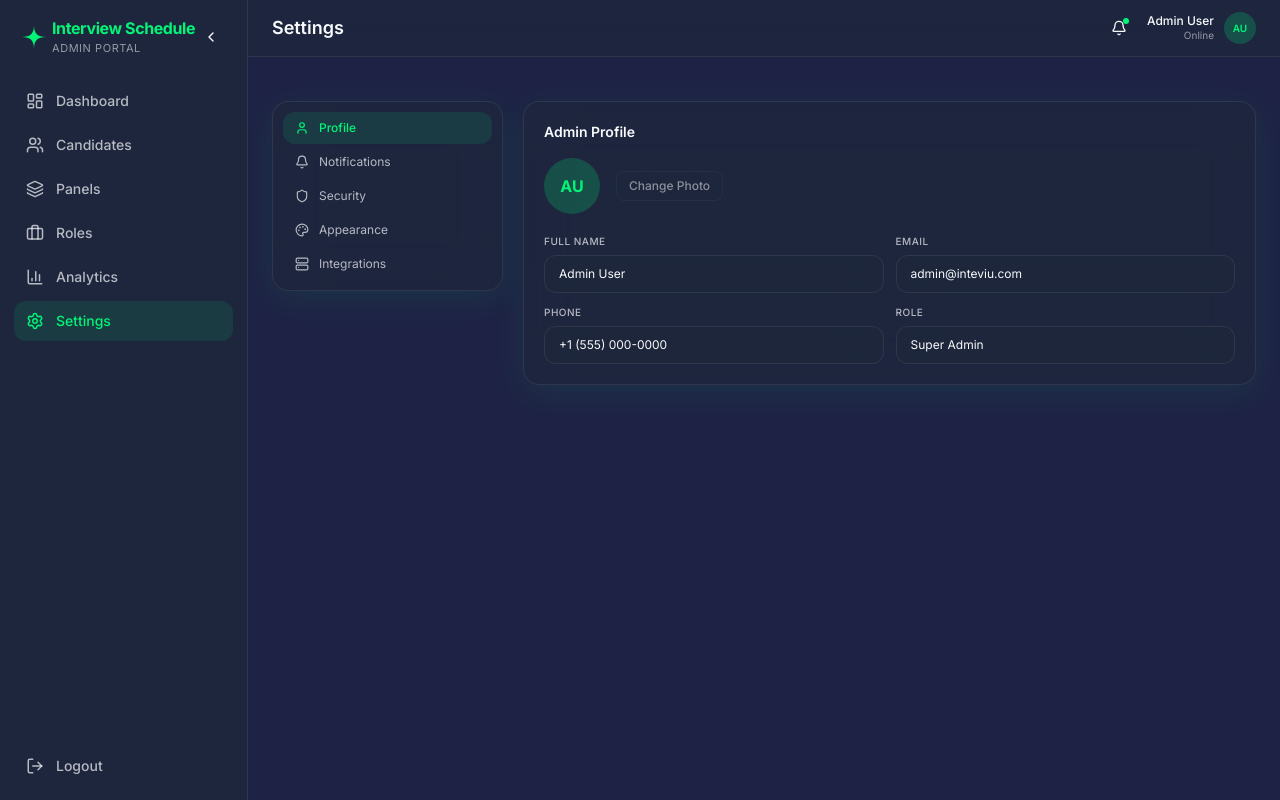
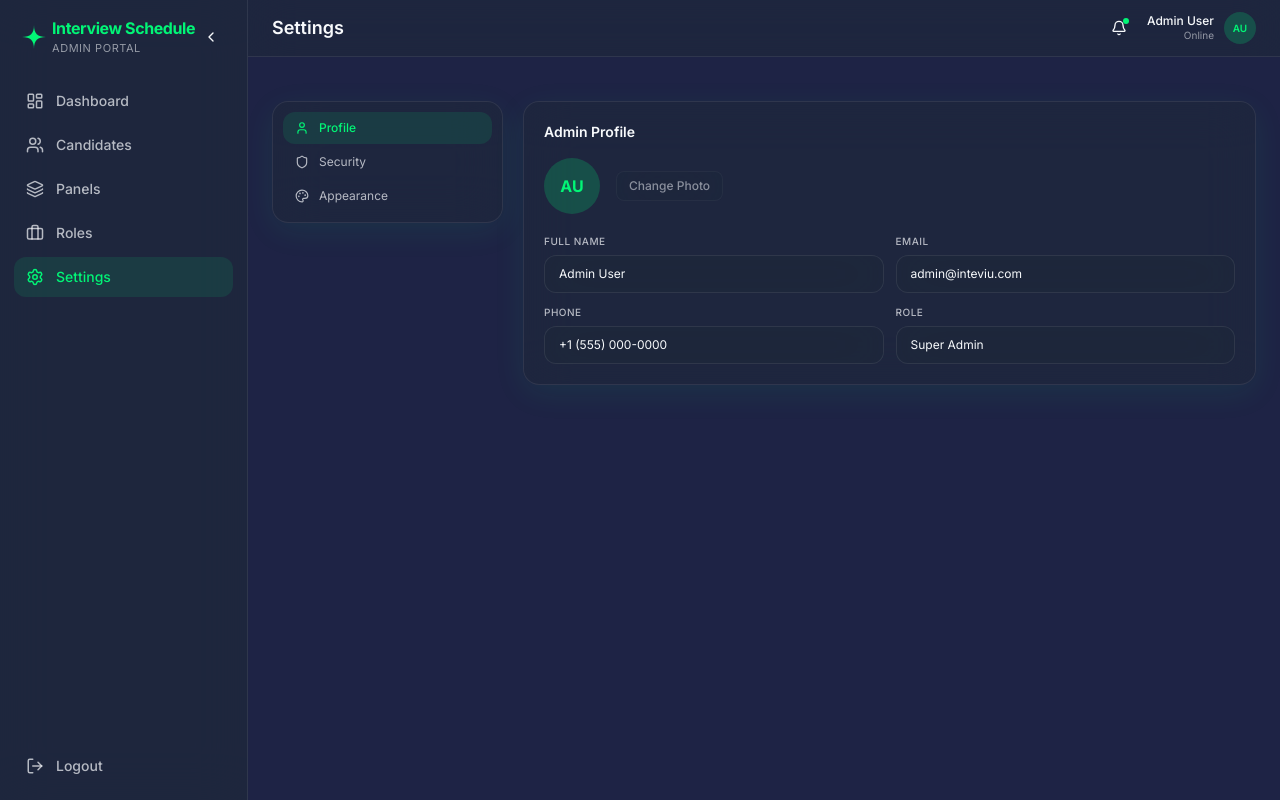
Before and after one commit to AakashRanga/interview_assist_2.0, a React (Vite) app in the folder frontend/: page /admin/settings in a window 1280 px wide. Built offline with nearby package versions, Linux system fonts and the light colour scheme; sample sign-in values are in the browser's storage.

Commit message:
hide notifications, integrations and analytics in side bar

```diff
--- a/frontend/src/components/dashboard/Sidebar.tsx
+++ b/frontend/src/components/dashboard/Sidebar.tsx
@@ -172,11 +172,6 @@ export function Sidebar({
     to: '/admin/roles',
     icon: BriefcaseIcon,
     label: 'Roles'
-  },
-  {
-    to: '/admin/analytics',
-    icon: BarChart3Icon,
-    label: 'Analytics'
   },
   {
     to: '/admin/settings',
--- a/frontend/src/pages/AdminSettings.tsx
+++ b/frontend/src/pages/AdminSettings.tsx
@@ -127,11 +127,6 @@ export function AdminSettings() {
     icon: UserIcon
   },
   {
-    id: 'notifications' as Section,
-    label: 'Notifications',
-    icon: BellIcon
-  },
-  {
     id: 'security' as Section,
     label: 'Security',
     icon: ShieldIcon
@@ -140,11 +135,6 @@ export function AdminSettings() {
     id: 'appearance' as Section,
     label: 'Appearance',
     icon: PaletteIcon
-  },
-  {
-    id: 'integrations' as Section,
-    label: 'Integrations',
-    icon: ServerIcon
   }];
 
   return (
```
Also changed, not shown: 3 other files (tests, documents, lock files or other folders).
